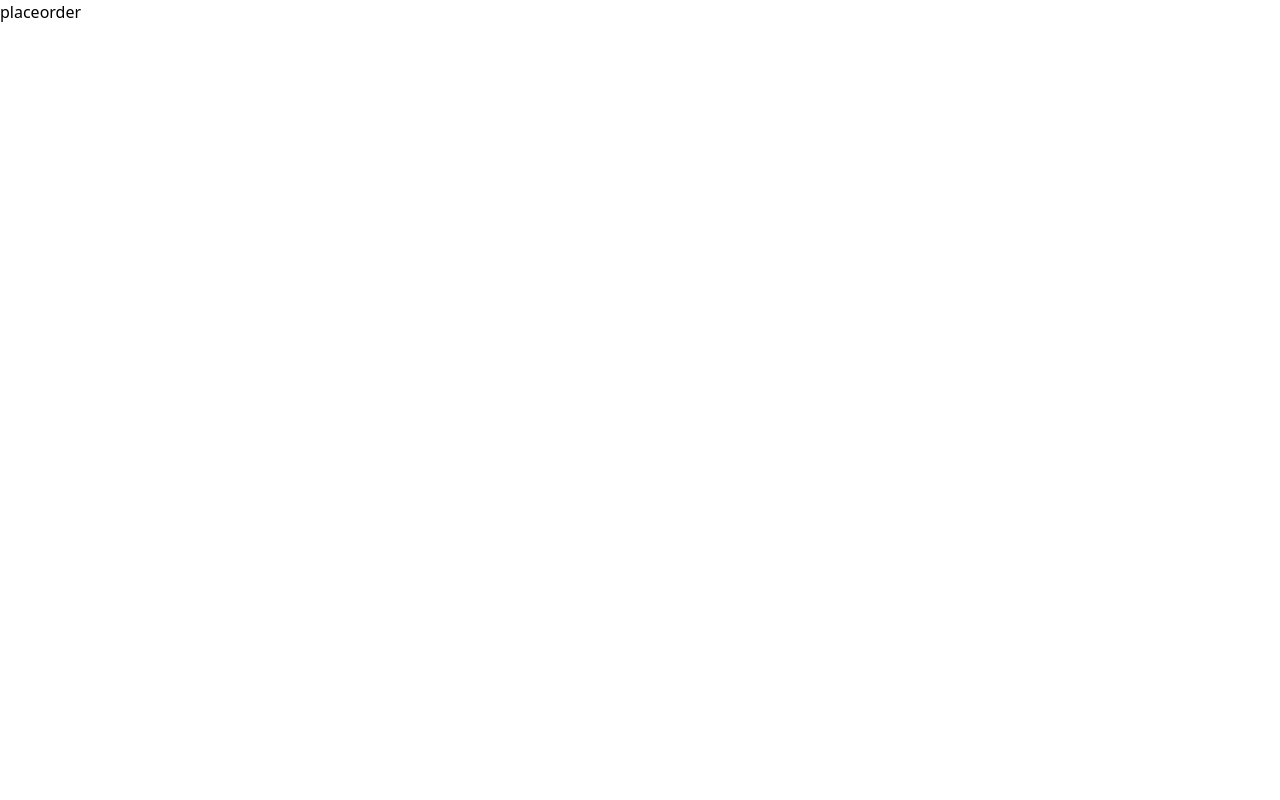
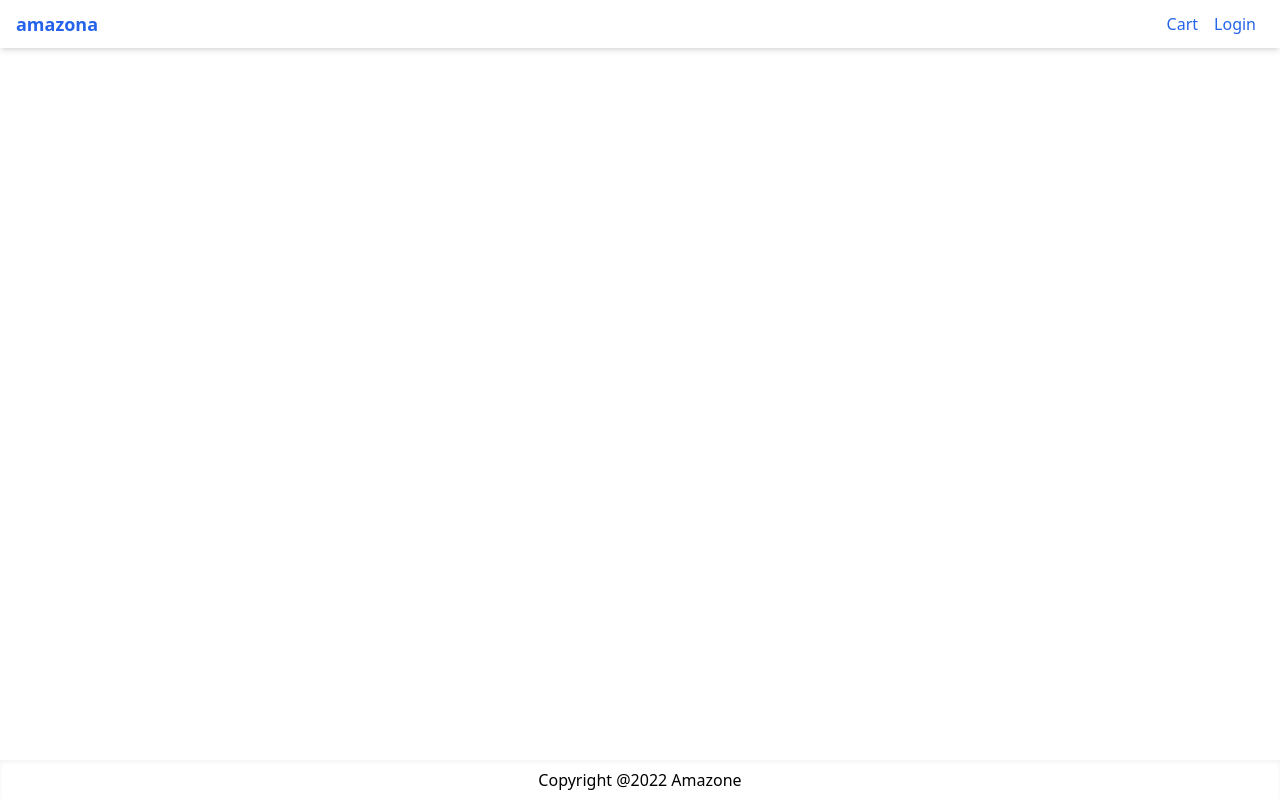
Before and after one commit to capmahin/Project-amazone, a Next.js app: page /placeorder in a window 1280 px wide. Built offline with nearby package versions, Linux system fonts and the light colour scheme; no server answers.

Commit message:
add layout in placeOrderScreen

```diff
--- a/pages/placeorder.js
+++ b/pages/placeorder.js
@@ -1,7 +1,10 @@
+import Layout from "@/components/Layout"
 import React from 'react'
 
 export default function PlaceOrderScreen() {
   return (
-    <div>placeorder</div>
+   <Layout title="Place Order">
+
+   </Layout>
   )
 }
```
